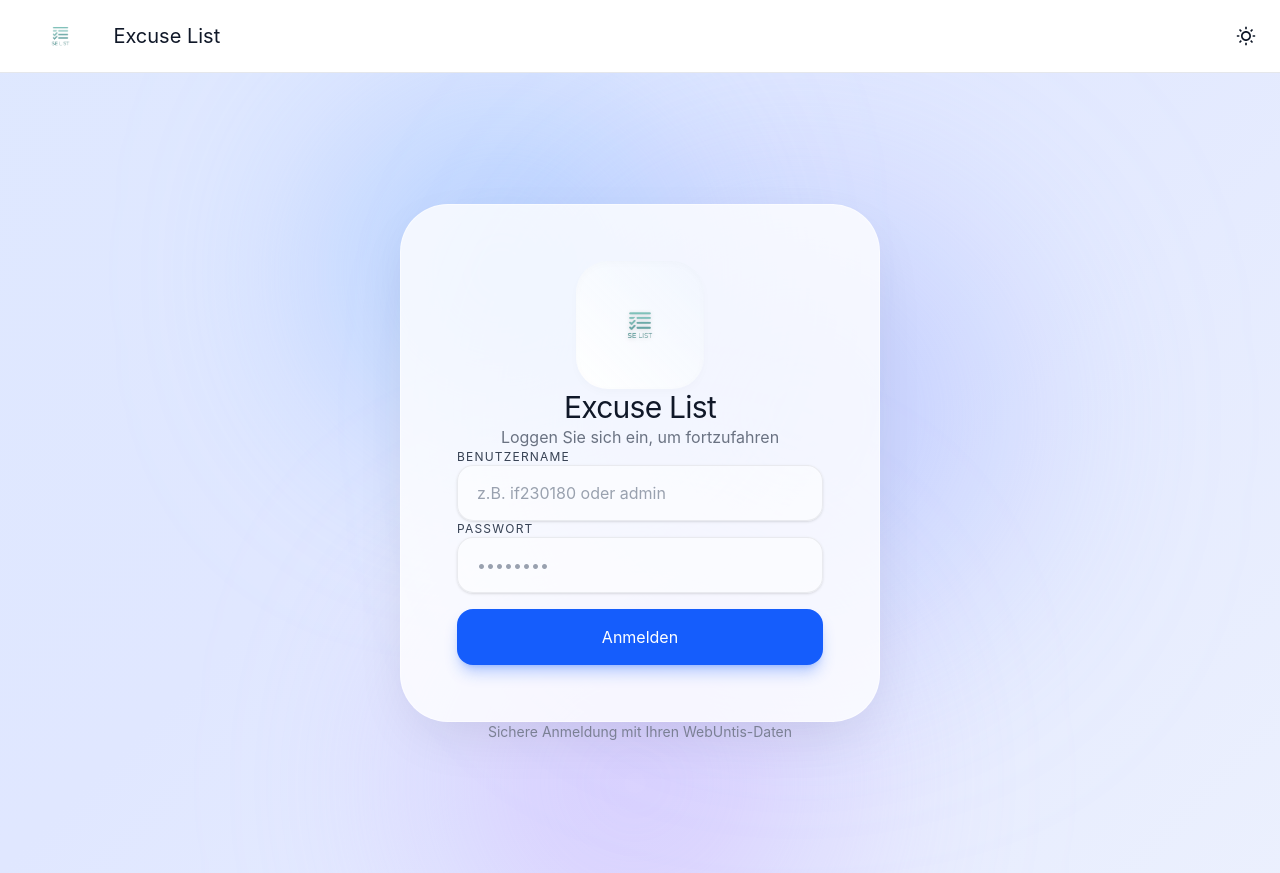
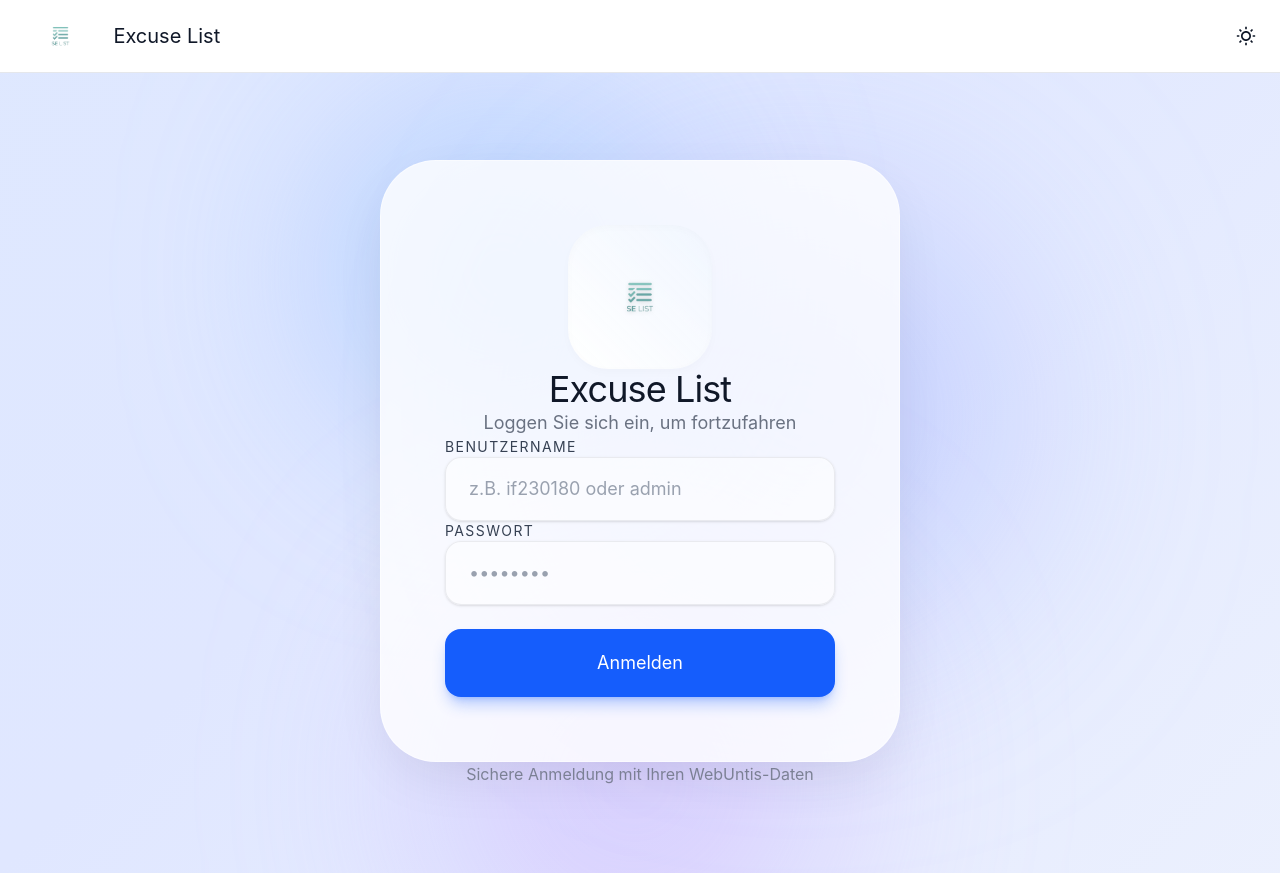
Before and after one commit to 2526-wmc-3bhif-classroom-org/sommerprojekt-wmc-simpleexcuselist, a Vue app in the folder excuse-list/: page / in a window 1280 px wide. Built offline with nearby package versions, Linux system fonts and the light colour scheme; the HTML template or start-up script is replaced by a standard one.

Commit message:
style: increase all spacing significantly in login component

```diff
--- a/excuse-list/src/components/Login.vue
+++ b/excuse-list/src/components/Login.vue
@@ -53,31 +53,31 @@ const login = async () => {
 </script>
 
 <template>
-  <div class="min-h-screen flex flex-col justify-center items-center py-16 px-4 sm:px-6 lg:px-8 animated-bg relative overflow-hidden">
+  <div class="min-h-screen flex flex-col justify-center items-center py-20 px-4 sm:px-6 lg:px-8 animated-bg relative overflow-hidden">
 
     <!-- Decorative Ambient Background Elements -->
     <div class="absolute top-0 left-1/4 w-96 h-96 bg-blue-300 rounded-full mix-blend-multiply filter blur-[100px] opacity-40 animate-blob"></div>
     <div class="absolute top-1/4 right-1/4 w-96 h-96 bg-indigo-300 rounded-full mix-blend-multiply filter blur-[100px] opacity-40 animate-blob animation-delay-2000"></div>
     <div class="absolute -bottom-32 left-1/3 w-96 h-96 bg-purple-300 rounded-full mix-blend-multiply filter blur-[100px] opacity-40 animate-blob animation-delay-4000"></div>
 
-    <div class="w-full max-w-[480px] relative z-10 animate-fade-in-up">
+    <div class="w-full max-w-[520px] relative z-10 animate-fade-in-up">
       <!-- Card -->
-      <div class="bg-white/80 backdrop-blur-2xl py-14 px-8 sm:px-14 rounded-[3rem] shadow-[0_20px_60px_-15px_rgba(0,0,0,0.1)] border border-white/50">
+      <div class="bg-white/80 backdrop-blur-2xl py-16 px-10 sm:px-16 rounded-[3.5rem] shadow-[0_20px_60px_-15px_rgba(0,0,0,0.1)] border border-white/50">
 
         <!-- Header -->
-        <div class="flex flex-col items-center mb-12">
+        <div class="flex flex-col items-center mb-16">
           <!-- Bigger Logo with gentle hover effect -->
-          <div class="w-32 h-32 bg-gradient-to-tr from-white to-blue-50/50 rounded-[2rem] shadow-[inset_0_2px_10px_rgba(0,0,0,0.02),0_4px_10px_rgba(0,0,0,0.02)] flex items-center justify-center mb-8 p-3 group transition-transform duration-500 hover:scale-105">
+          <div class="w-36 h-36 bg-gradient-to-tr from-white to-blue-50/50 rounded-[2.5rem] shadow-[inset_0_2px_10px_rgba(0,0,0,0.02),0_4px_10px_rgba(0,0,0,0.02)] flex items-center justify-center mb-10 p-4 group transition-transform duration-500 hover:scale-105">
             <img :src="logo" alt="Excuse List" class="w-full h-full object-contain drop-shadow-sm group-hover:drop-shadow-md transition-all duration-500" />
           </div>
-          <h2 class="text-3xl font-black text-gray-900 tracking-tight text-center">Excuse List</h2>
-          <p class="mt-3 text-base text-gray-500 font-medium">Loggen Sie sich ein, um fortzufahren</p>
+          <h2 class="text-4xl font-black text-gray-900 tracking-tight text-center">Excuse List</h2>
+          <p class="mt-4 text-lg text-gray-500 font-medium">Loggen Sie sich ein, um fortzufahren</p>
         </div>
 
-        <form class="space-y-8" @submit.prevent="login">
+        <form class="space-y-12" @submit.prevent="login">
           <!-- Username Input -->
           <div>
-            <label for="username" class="block text-xs font-bold text-gray-700 uppercase tracking-widest mb-3 ml-1">
+            <label for="username" class="block text-sm font-bold text-gray-700 uppercase tracking-widest mb-4 ml-2">
               Benutzername
             </label>
             <div>
@@ -87,14 +87,14 @@ const login = async () => {
                 type="text"
                 placeholder="z.B. if230180 oder admin"
                 :disabled="loading"
-                class="block w-full rounded-2xl border-0 py-4 px-5 text-gray-900 shadow-sm ring-1 ring-inset ring-gray-200/80 placeholder:text-gray-400 focus:ring-2 focus:ring-inset focus:ring-blue-600 text-base leading-6 transition-all duration-300 bg-white/50 hover:bg-white focus:bg-white disabled:opacity-50"
+                class="block w-full rounded-2xl border-0 py-5 px-6 text-gray-900 shadow-sm ring-1 ring-inset ring-gray-200/80 placeholder:text-gray-400 focus:ring-2 focus:ring-inset focus:ring-blue-600 text-lg leading-6 transition-all duration-300 bg-white/50 hover:bg-white focus:bg-white disabled:opacity-50"
               />
             </div>
           </div>
 
           <!-- Password Input -->
           <div>
-            <label for="password" class="block text-xs font-bold text-gray-700 uppercase tracking-widest mb-3 ml-1">
+            <label for="password" class="block text-sm font-bold text-gray-700 uppercase tracking-widest mb-4 ml-2">
               Passwort
             </label>
             <div>
@@ -104,33 +104,33 @@ const login = async () => {
                 type="password"
                 placeholder="••••••••"
                 :disabled="loading"
-                class="block w-full rounded-2xl border-0 py-4 px-5 text-gray-900 shadow-sm ring-1 ring-inset ring-gray-200/80 placeholder:text-gray-400 focus:ring-2 focus:ring-inset focus:ring-blue-600 text-base leading-6 transition-all duration-300 bg-white/50 hover:bg-white focus:bg-white disabled:opacity-50"
+                class="block w-full rounded-2xl border-0 py-5 px-6 text-gray-900 shadow-sm ring-1 ring-inset ring-gray-200/80 placeholder:text-gray-400 focus:ring-2 focus:ring-inset focus:ring-blue-600 text-lg leading-6 transition-all duration-300 bg-white/50 hover:bg-white focus:bg-white disabled:opacity-50"
               />
             </div>
           </div>
 
           <!-- Error Message -->
-          <div v-if="error" class="rounded-2xl bg-red-50 p-4 border border-red-100 animate-shake">
+          <div v-if="error" class="rounded-2xl bg-red-50 p-5 border border-red-100 animate-shake mt-12">
             <div class="flex items-center">
               <div class="flex-shrink-0">
-                <svg class="h-5 w-5 text-red-500" viewBox="0 0 20 20" fill="currentColor">
+                <svg class="h-6 w-6 text-red-500" viewBox="0 0 20 20" fill="currentColor">
                   <path fill-rule="evenodd" d="M10 18a8 8 0 100-16 8 8 0 000 16zM8.28 7.22a.75.75 0 00-1.06 1.06L8.94 10l-1.72 1.72a.75.75 0 101.06 1.06L10 11.06l1.72 1.72a.75.75 0 101.06-1.06L11.06 10l1.72-1.72a.75.75 0 00-1.06-1.06L10 8.94 8.28 7.22z" clip-rule="evenodd" />
                 </svg>
               </div>
-              <div class="ml-3">
-                <p class="text-sm font-semibold text-red-800">{{ error }}</p>
+              <div class="ml-4">
+                <p class="text-base font-semibold text-red-800">{{ error }}</p>
               </div>
             </div>
           </div>
 
           <!-- Submit Button -->
-          <div class="pt-4">
+          <div class="pt-6">
             <button
               type="submit"
               :disabled="loading"
-              class="flex w-full justify-center items-center rounded-2xl bg-blue-600 px-4 py-4 text-base font-bold text-white shadow-lg shadow-blue-600/30 hover:shadow-blue-600/50 hover:bg-blue-500 hover:-translate-y-0.5 focus-visible:outline focus-visible:outline-2 focus-visible:outline-offset-2 focus-visible:outline-blue-600 transition-all duration-300 disabled:opacity-70 disabled:cursor-not-allowed disabled:hover:translate-y-0 disabled:hover:shadow-none"
+              class="flex w-full justify-center items-center rounded-2xl bg-blue-600 px-4 py-5 text-lg font-bold text-white shadow-lg shadow-blue-600/30 hover:shadow-blue-600/50 hover:bg-blue-500 hover:-translate-y-0.5 focus-visible:outline focus-visible:outline-2 focus-visible:outline-offset-2 focus-visible:outline-blue-600 transition-all duration-300 disabled:opacity-70 disabled:cursor-not-allowed disabled:hover:translate-y-0 disabled:hover:shadow-none"
             >
-              <svg v-if="loading" class="animate-spin -ml-1 mr-3 h-5 w-5 text-white" fill="none" viewBox="0 0 24 24">
+              <svg v-if="loading" class="animate-spin -ml-1 mr-3 h-6 w-6 text-white" fill="none" viewBox="0 0 24 24">
                 <circle class="opacity-25" cx="12" cy="12" r="10" stroke="currentColor" stroke-width="4"></circle>
                 <path class="opacity-75" fill="currentColor" d="M4 12a8 8 0 018-8V0C5.373 0 0 5.373 0 12h4zm2 5.291A7.962 7.962 0 014 12H0c0 3.042 1.135 5.824 3 7.938l3-2.647z"></path>
               </svg>
@@ -142,7 +142,7 @@ const login = async () => {
       </div>
 
       <!-- Footer -->
-      <p class="text-center text-sm font-medium text-gray-500/80 mt-10">
+      <p class="text-center text-base font-medium text-gray-500/80 mt-16 mb-8">
         Sichere Anmeldung mit Ihren WebUntis-Daten
       </p>
     </div>
```
